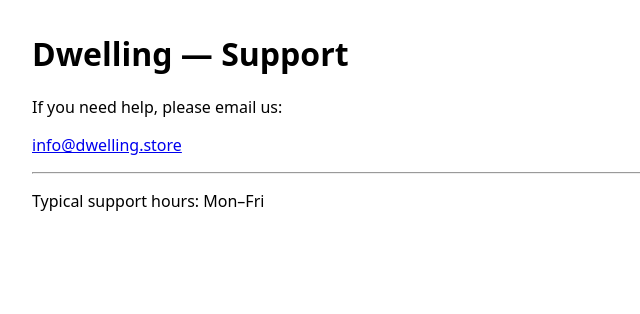
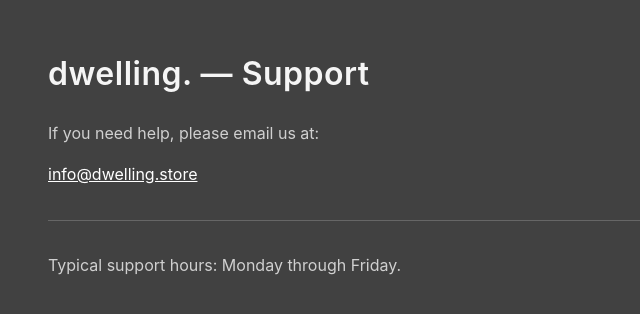
Before and after one commit to aventine61/dwelling-support, a plain HTML site: page index.html in a window 1280 px wide. Shown: the whole page, without its empty margins (0-640 px from the left). Drawn offline with Linux system fonts and the light colour scheme.

Commit message:
index.html

```diff
--- a/index.html
+++ b/index.html
@@ -3,13 +3,40 @@
 <head>
   <meta charset="utf-8" />
   <meta name="viewport" content="width=device-width,initial-scale=1" />
-  <title>Dwelling — Support</title>
+  <title>dwelling. — Support</title>
+  <style>
+    body {
+      background-color: #414141;
+      color: #d0d0d0;
+      font-family: -apple-system, BlinkMacSystemFont, "Segoe UI", Roboto, Helvetica, Arial, sans-serif;
+      margin: 3rem;
+      line-height: 1.6;
+    }
+    h1 {
+      color: #f5f5f5;
+      font-weight: 600;
+      letter-spacing: 0.5px;
+    }
+    a {
+      color: #ffffff;
+      text-decoration: underline;
+    }
+    a:hover {
+      text-decoration: none;
+      opacity: 0.85;
+    }
+    hr {
+      border: none;
+      border-top: 1px solid #666;
+      margin: 2rem 0;
+    }
+  </style>
 </head>
-<body style="font-family:system-ui,-apple-system,Segoe UI,Roboto,Arial;margin:2rem;">
-  <h1>Dwelling — Support</h1>
-  <p>If you need help, please email us:</p>
+<body>
+  <h1>dwelling. — Support</h1>
+  <p>If you need help, please email us at:</p>
   <p><a href="mailto:info@dwelling.store">info@dwelling.store</a></p>
   <hr/>
-  <p>Typical support hours: Mon–Fri</p>
+  <p>Typical support hours: Monday through Friday.</p>
 </body>
 </html>
```
